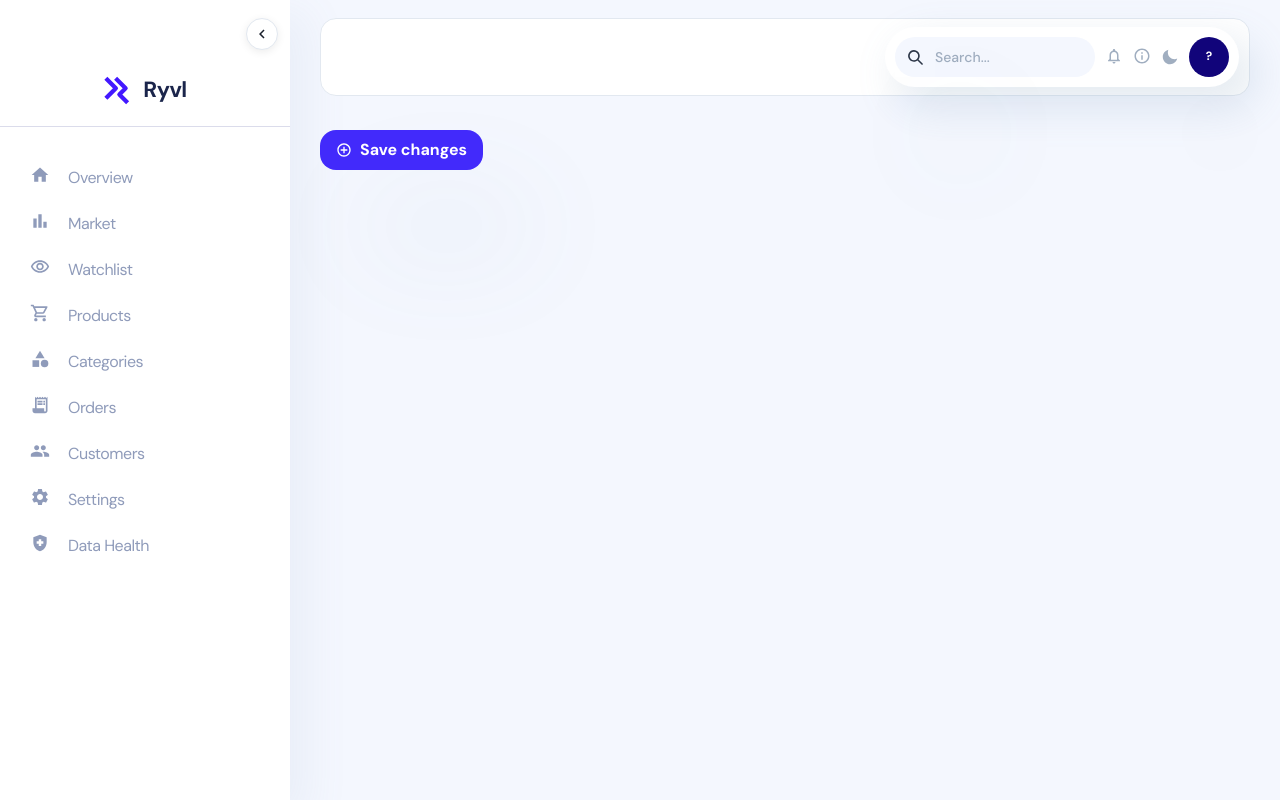
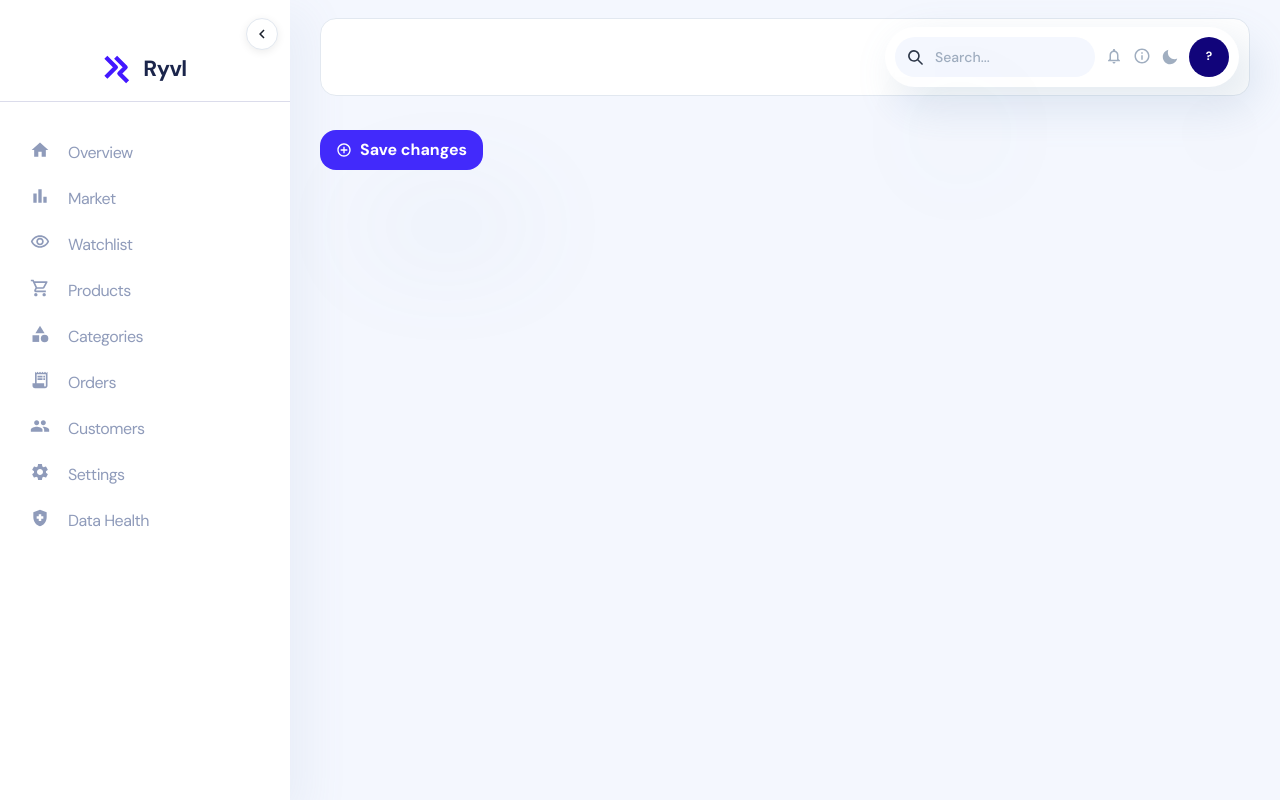
Before and after one commit to Hasee10/Market-Intel, a Next.js app in the folder horizon-ui-chakra-nextjs-main/: page /apps/test-switch in a window 1280 px wide. Built offline with nearby package versions, Linux system fonts and the light colour scheme; no server answers.

Commit message:
Logo Fix

```diff
--- a/horizon-ui-chakra-nextjs-main/src/components/sidebar/components/Brand.tsx
+++ b/horizon-ui-chakra-nextjs-main/src/components/sidebar/components/Brand.tsx
@@ -17,7 +17,7 @@ export function SidebarBrand({ isCollapsed }: SidebarBrandProps) {
 
 	return (
 		<Flex alignItems='center' flexDirection='column'>
-			<Flex alignItems='center' gap='10px' mt='48px' mb='20px'>
+			<Flex alignItems='center' gap='10px' mt='40px' mb='16px'>
 				<RyvlMark size={isCollapsed ? 26 : 30} />
 				{!isCollapsed && (
 					<Text fontWeight='bold' fontSize='22px' color={textColor}>
--- a/horizon-ui-chakra-nextjs-main/src/components/sidebar/components/Content.tsx
+++ b/horizon-ui-chakra-nextjs-main/src/components/sidebar/components/Content.tsx
@@ -16,7 +16,7 @@ function SidebarContent(props: SidebarContentProps) {
 	const { routes, isCollapsed } = props;
 	// SIDEBAR
 	return (
-		<Flex direction='column' height='100%' pt='25px' borderRadius='30px'>
+		<Flex direction='column' height='100%' pt='12px' borderRadius='30px'>
 			<Brand isCollapsed={isCollapsed} />
 			<Stack direction='column' mt='8px' mb='auto'>
 				<Box ps={isCollapsed ? '0px' : '20px'} pe={isCollapsed ? '0px' : { lg: '16px', '2xl': '16px' }}>
```
